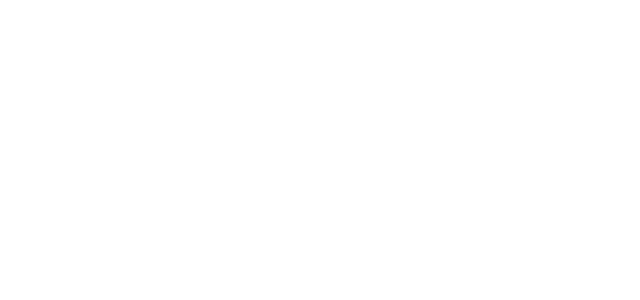
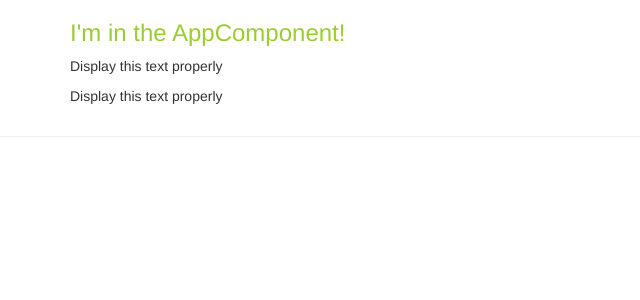
Before and after one commit to AlienDon/angularUdemy, an Angular app: page / in a window 1280 px wide. Shown: the top 300 px of the page, without its empty margins (0-640 px from the left). Built offline with nearby package versions, Linux system fonts and the light colour scheme.

Commit message:
bit of styling

```diff
--- a/src/app/app.component.css
+++ b/src/app/app.component.css
@@ -0,0 +1,7 @@
+body {
+  background-color: rgba(205, 201, 200, 0.674);
+}
+
+h3 {
+  color: yellowgreen;
+}
--- a/src/app/app.component.html
+++ b/src/app/app.component.html
@@ -1,2 +1,14 @@
 <!-- <input type="text" [(ngModel)]="name">
 <p>{{name}}</p> -->
+<div class="container">
+  <div class="row">
+    <div class="col-xs-12">
+
+      <h3>I'm in the AppComponent!</h3>
+      <app-servers></app-servers>
+
+    </div>
+  </div>
+</div>
+<hr>
+<!-- <app-server></app-server> -->
--- /dev/null
+++ b/src/app/server/server.component.html
@@ -0,0 +1 @@
+<p>Display this text properly</p>
--- /dev/null
+++ b/src/app/servers/servers.component.html
@@ -0,0 +1,2 @@
+<app-server></app-server>
+<app-server></app-server>
--- /dev/null
+++ b/src/app/servers/servers.component.ts
@@ -0,0 +1,18 @@
+import { Component, OnInit } from '@angular/core';
+
+@Component({
+  selector: 'app-servers',
+  template: `
+  <app-server></app-server>
+  <app-server></app-server>`,
+  //templateUrl: './servers.component.html',
+  styleUrls: ['./servers.component.css']
+})
+export class ServersComponent implements OnInit {
+
+  constructor() { }
+
+  ngOnInit(): void {
+  }
+
+}
```
Also changed, not shown: src/app/app.module.ts (+8 -2 lines), src/app/server/server.component.ts (added, +9 -0 lines), src/app/servers/servers.component.css (added).
